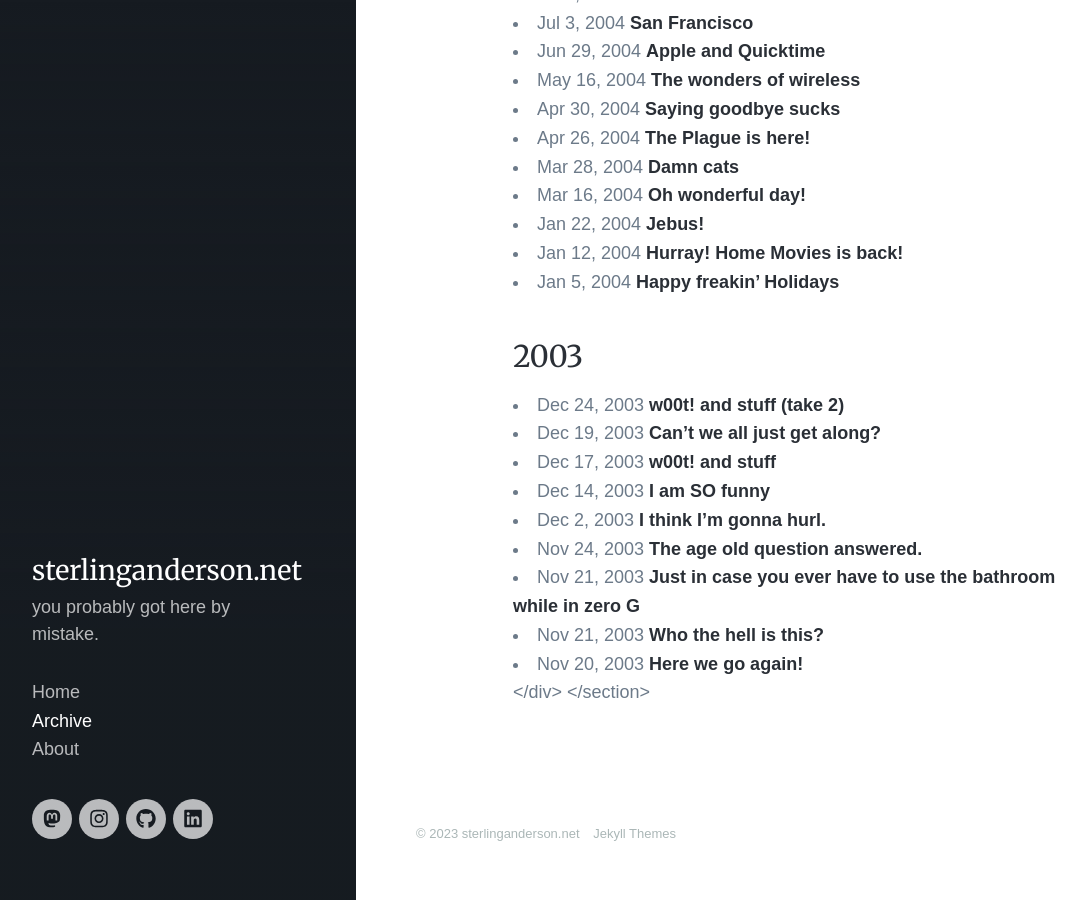
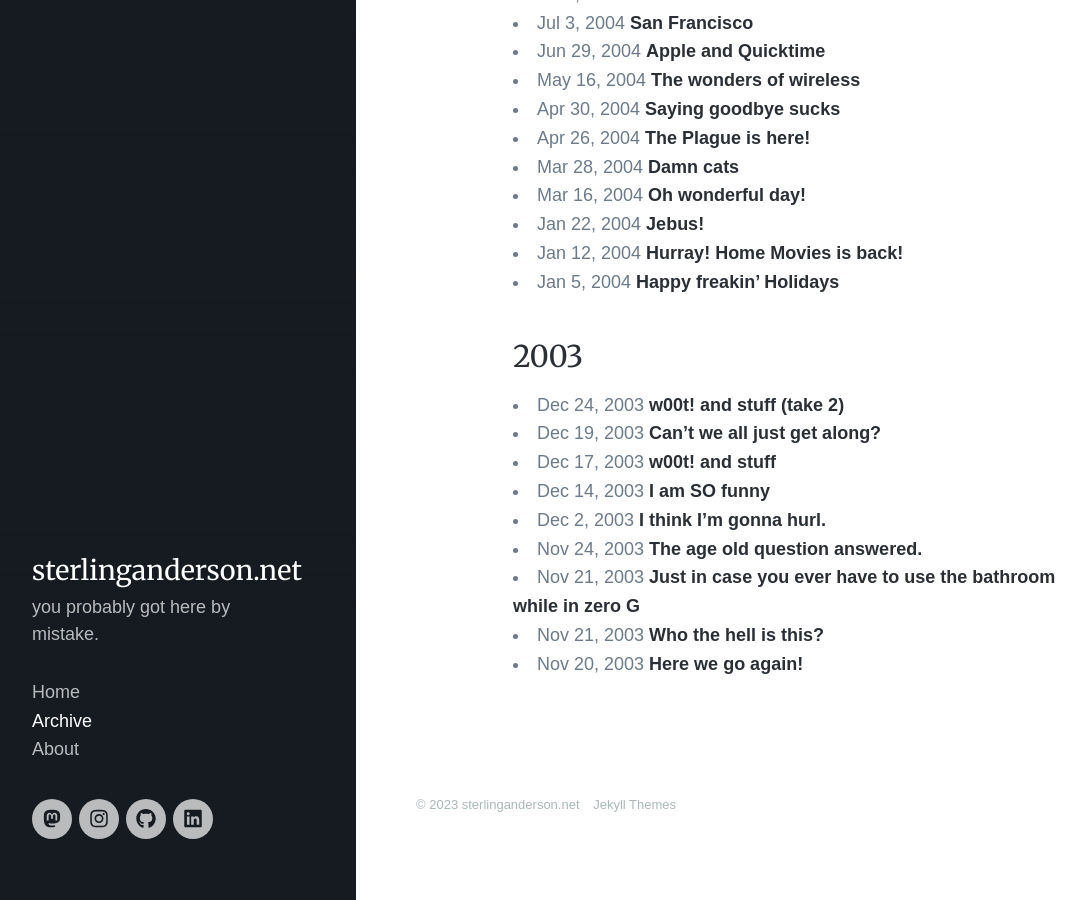
Before and after one commit to strlng/strlng.github.io, a Jekyll site: the page built from _pages/archive.md, in a window 1280 px wide and 900 px high, scrolled down 7515 px. Shown: the whole window, without its empty margins (28-1114 px from the left). Built offline with Jekyll 4.4.1, drawn with Linux system fonts in a browser that asks for light colours; nearby versions of some CDN libraries; some web fonts are replaced.

Commit message:
fix archive

```diff
--- a/_pages/archive.md
+++ b/_pages/archive.md
@@ -26,9 +26,7 @@
         	<span class="post-date">{{ post.date | date: "%b %-d, %Y" }}</span>
         	<a class="post-link" href="{{ post.url | relative_url }}">{{ post.title }}</a>
       	</li>
-      	{% if post_year_1 != post_year_2 %}
-    		</ul>
-		{% endif %}
 	{% endfor %}
+        </ul>
   </div>
 </section>
```
